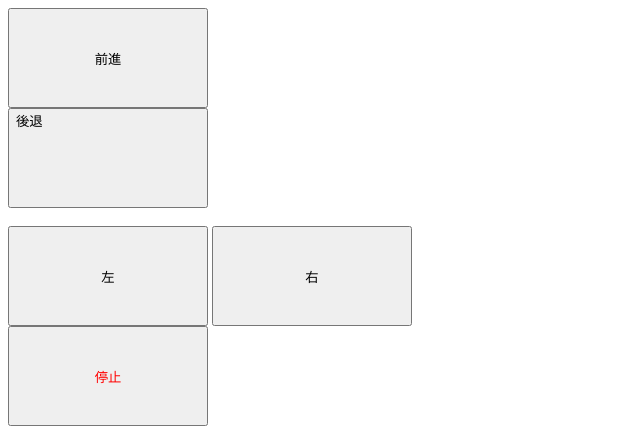
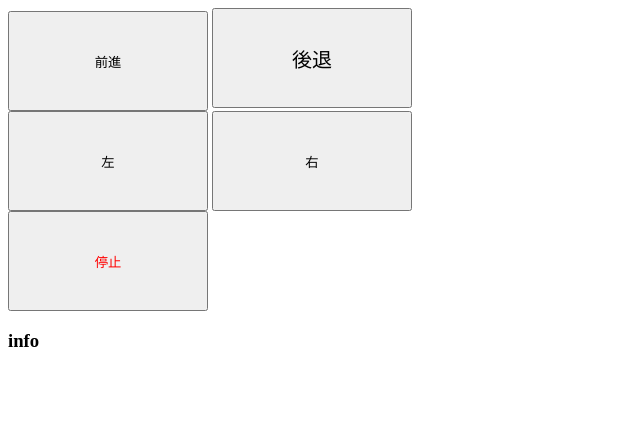
Before and after one commit to akeyi2018/FlaskStudy, a Flask app: page / in a window 1280 px wide. Shown: the top 446 px of the page, without its empty margins (0-640 px from the left). Run offline with Flask 2, Linux system fonts and the light colour scheme; some libraries are stand-ins or nearby versions.

Commit message:
controller

```diff
--- a/robot/templates/front_back.html
+++ b/robot/templates/front_back.html
@@ -12,7 +12,7 @@
 <body>
   <div id="main">
       <button id="front" style="width:200px;height:100px;">前進</button>
-      <button id="back" style="width:200px;height:100px;display:flex;">後退</button>
+      <button id="back" style="width:200px;height:100px;font-size: 20px;">後退</button>
       <br>
       <button id="left" style="width:200px;height:100px">左</button>
       <button id="right" style="width:200px;height:100px">右</button>
```
